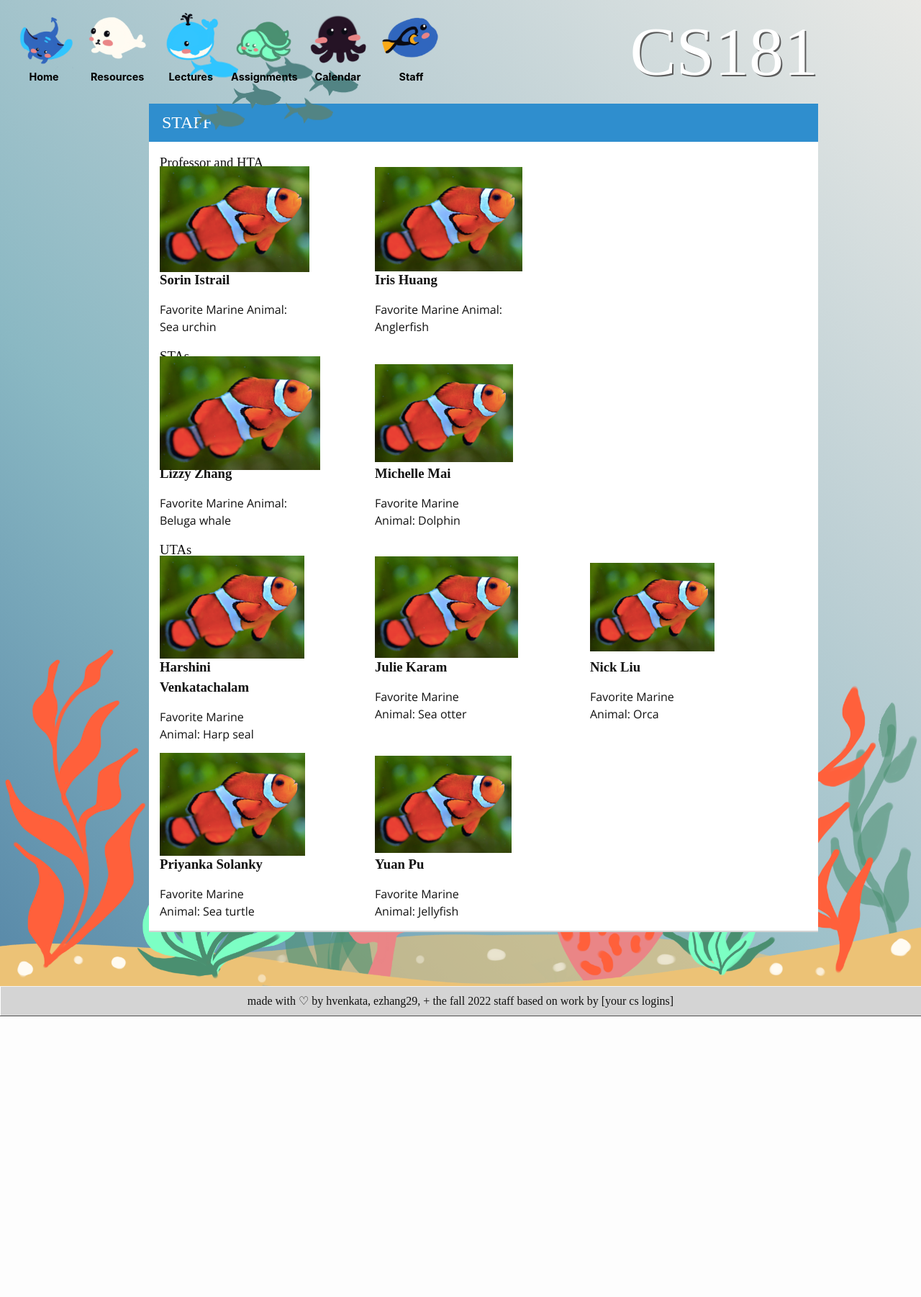
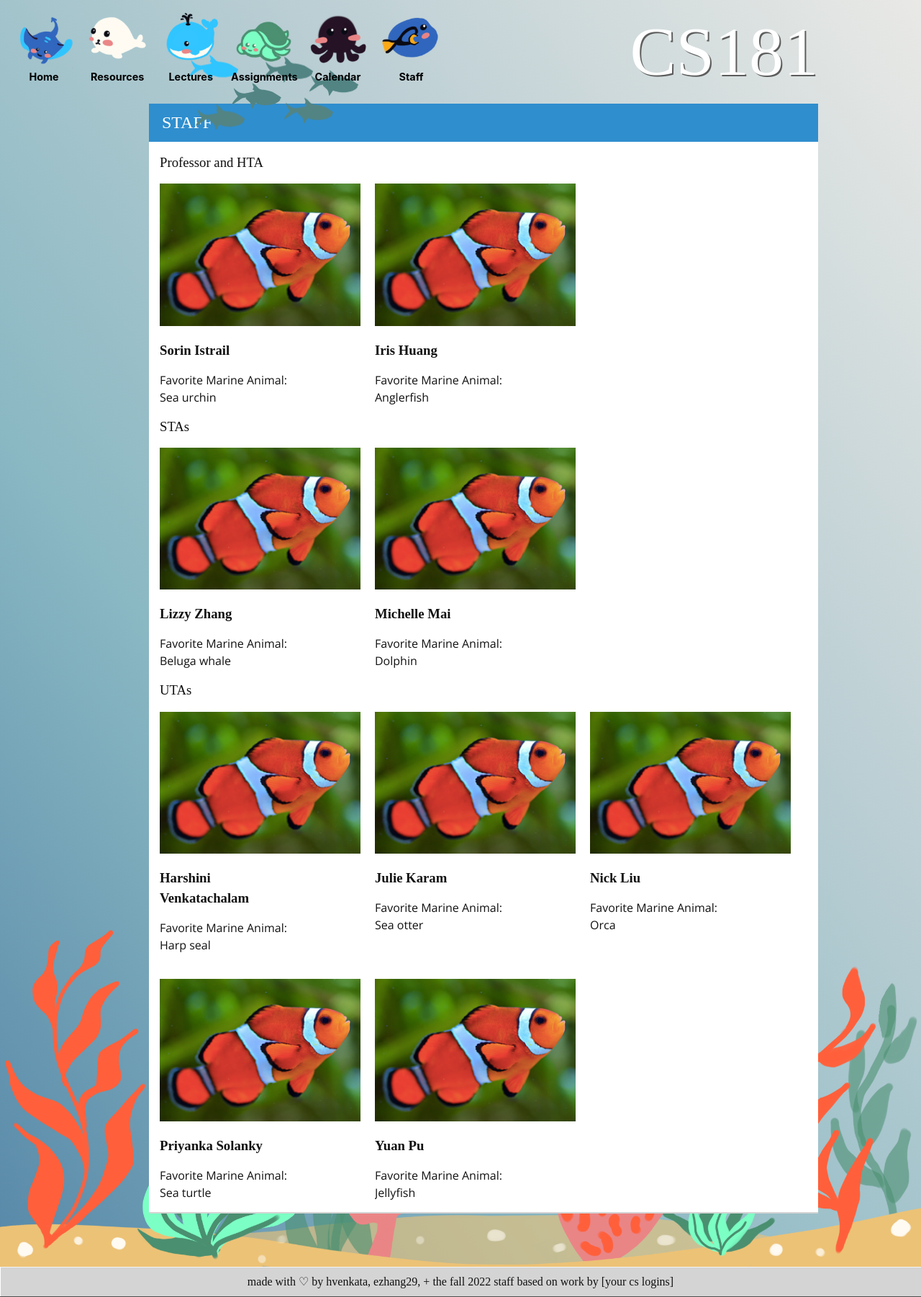
Before and after one commit to brown-cs181-fall22/brown-cs181-fall22, a Jekyll site: the page built from staff.md, in a window 1280 px wide. Shown: the whole page at 72% size. Built offline with Jekyll 4.4.1, drawn with Linux system fonts in a browser that asks for light colours; some web fonts are replaced; before the commit the page ends 1412 px from its top, so only the background shows below that.

Commit message:
fixes to staff website

```diff
--- a/assets/css/style.scss
+++ b/assets/css/style.scss
@@ -24,7 +24,10 @@
       flex-wrap: wrap;
       display: flex;
       flex: 0 0 31%;
-      height: 50%;
+
+      @media only screen and (max-width: 600px) {
+        flex: 0 0 40%;
+      }
     }
 
     .staff-wrapper {
@@ -34,22 +37,23 @@
       flex-direction: column;
       flex-wrap: wrap;
       gap: 20px;
-      // overflow: hidden;
+      overflow: hidden;
       transition: 0.2s ease;
 
       .staff-photo {
         position: relative;
-        max-width: 80%;
+        max-width: 100%;
         flex-wrap: wrap;
-        display: flex;
+        display: grid;
         justify-content: center;
         align-items: center;
-        height: 100px;
 
         .staff-img {
-          display: block;
+          // display: block;
+          grid-column: 1;
+          grid-row: 1;
+          position: relative;
           z-index: 3;
-          position: absolute;
         }
 
         @media only screen and (max-width: 600px) {
@@ -58,8 +62,9 @@
         }
 
         .throwback-img {
+          grid-column: 1;
+          grid-row: 1;
           z-index: 1;
-          position: absolute;
         }
 
         .staff-image {
```
Also changed, not shown: 2 other files.
